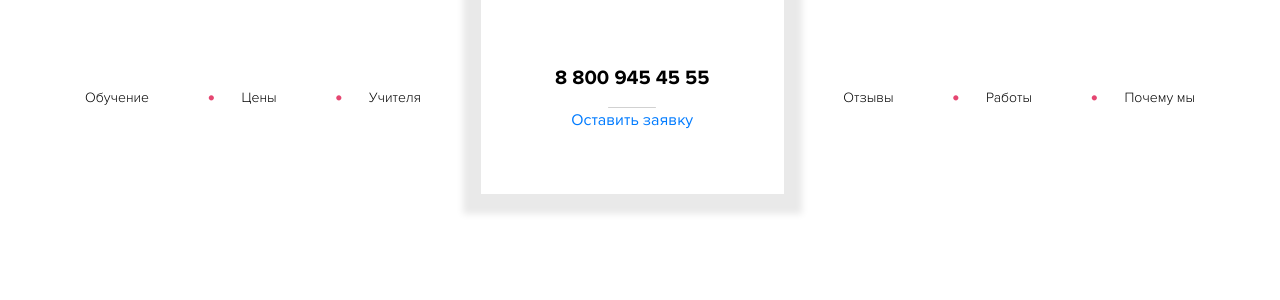
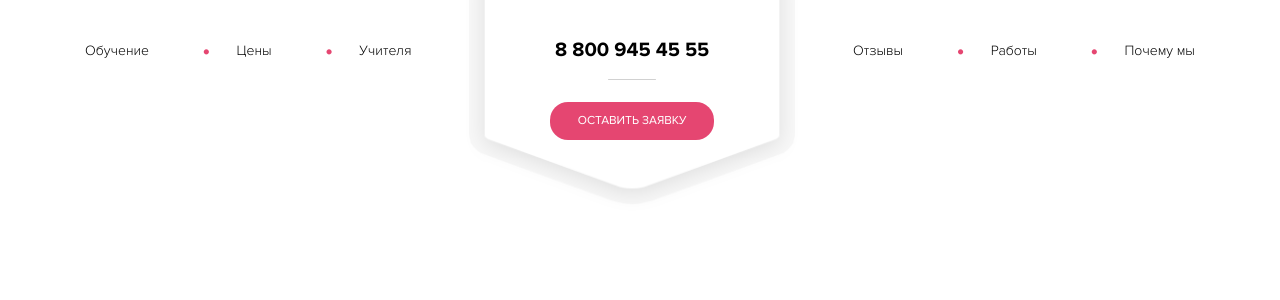
Before and after one commit to DmitriySkor/lionstudio, a PHP site: page / in a window 1280 px wide. Shown: the top 300 px of the page. Run offline with PHP 8.4, Linux system fonts and the light colour scheme.

Commit message:
header - contacts block, work.

```diff
--- a/css/style.css
+++ b/css/style.css
@@ -9,7 +9,7 @@ body{
     display: flex;
     flex-direction: row;
     justify-content: space-between;
-    align-items: center;
+    align-items: flex-start;
 }
 
 .header a{
@@ -22,7 +22,7 @@ body{
     font-style: normal;
     font-size: 14px;
     color: #000;
-
+    margin-top: 40px;
 }
 
 .fa-circle{
@@ -36,13 +36,16 @@ body{
 .header_contacts{
     display: flex;
     flex-direction: column;
-    justify-content: center;
+    justify-content: flex-start;
     align-items: center;
-    /*margin-top: 35px;*/
-    box-shadow: 0px 2px 7px 18px rgba(233,233,233,1);
+    /*box-shadow: 0px 2px 7px 18px rgba(233,233,233,1);*/
+    background-image: url("/img/top_contacts_bg.png");
+    background-position: top center;
+    background-size: contain;
+    background-repeat: no-repeat;
     width: 100%;
-    max-width: 303px;
-    height: 194px;
+    max-width: 332px;
+    height: 220px;
 }
 
 .phone_number{
@@ -51,6 +54,7 @@ body{
     font-style: normal;
     font-size: 20px;
     color: #000;
+    margin-top: 35px;
     margin-bottom: 15px;
     position: relative;
 }
@@ -61,3 +65,18 @@ body{
     top: 24px;
     right: 53px;
 }
+
+.pirple_btn {
+    display: flex;
+    flex-direction: row;
+    justify-content: center;
+    align-items: center;
+    background-color: rgb(229, 70, 113);
+    width: 164px;
+    height: 38px;
+    text-transform: uppercase;
+    color: #fff;
+    font-size: 12px;
+    border-radius: 18px;
+    margin-top: 22px;
+}
```
Also changed, not shown: img/top_contacts_bg.png (added).
